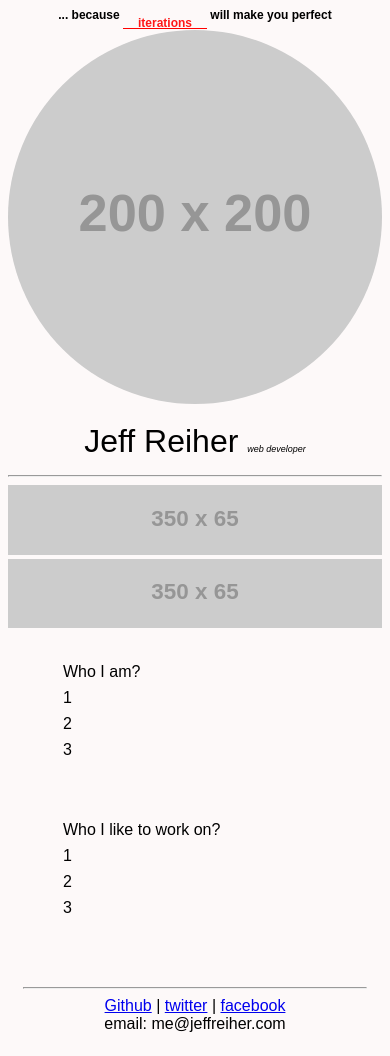
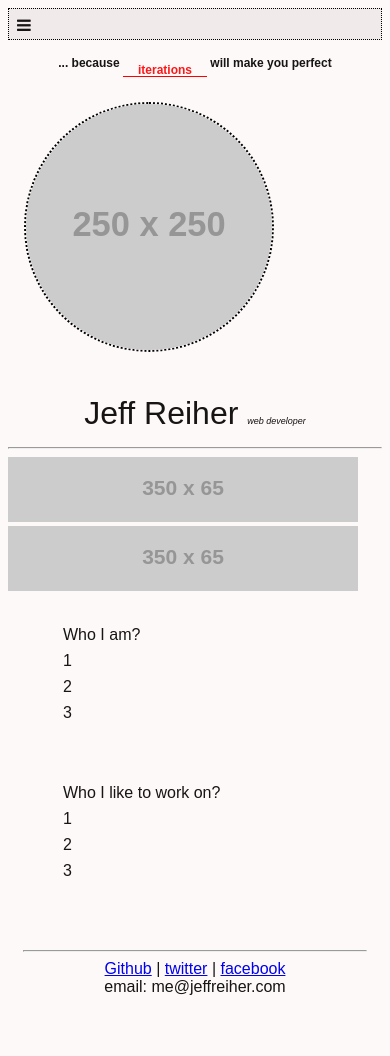
Before and after one commit to jreiher2003/jeffreiher, a Flask app: page /me in a window 390 px wide. After the commit the page ends 995 px from the top, so only its background shows below. Run offline with Flask 2, Linux system fonts and the light colour scheme; grey boxes labelled with a size stand in for pictures from a placeholder-image service; some libraries are stand-ins or nearby versions.

Commit message:
add styles to mobile first version

```diff
--- a/app/static/front.css
+++ b/app/static/front.css
@@ -1,6 +1,6 @@
 * {
     box-sizing: border-box;
-    /*border: 1px solid red !important;*/
+    /* border: 1px solid red !important; */
 }
 .row:after {
     content: "";
@@ -14,15 +14,30 @@
 html {
     font-family: "Lucida Sans", sans-serif;
 }
-img {
-    width: 100%;
-    height: auto;
+img, object, video {
+    /*width: 100%;
+    height: auto;*/
+    max-width: 100%;
+}
+div.header {
+  background-color: #F1EAEA;
+  height: 2em;
+  border: .062em dotted black;
+  padding: .5em;
+  margin-bottom: 1em;
 }
 
 img.profile {
+  clear: left;
   border-radius: 50%;
+  /* border: .75em solid #FF0026;
   width: 100%;
-  height: auto;
+  height: auto;*/
+  text-align: center;
+  margin-top: 1.5em;
+  margin-bottom: 1.5em;
+  border: .125em dotted black;
+  margin-left: 1em;
 }
 .fronts {
   text-align: center;
@@ -55,7 +70,7 @@ li {
 body{
   background: #FDF9F9;
   font-family: Arial, "Helvetica Neue", Helvetica, sans-serif;
-  color:#000;
+  color: #171414;
 }
 .tagline {
   /*margin-top: 100px;*/
--- a/app/templates/front.html
+++ b/app/templates/front.html
@@ -3,12 +3,16 @@
 <head>
 	<title>JR</title>
 	<meta name="viewport" content="width=device-width, initial-scale=1.0">
+	<link rel="stylesheet" href="//maxcdn.bootstrapcdn.com/font-awesome/4.3.0/css/font-awesome.min.css">
 	<link rel="stylesheet" href="../static/front.css">
 </head>
 
 <body>
 	<div class="grid">
 
+		<div class="row">
+			<div class="header"><i class="fa fa-bars"></i></div>
+		</div>
 		<div class="row">
 			<div class="">
 				 <h1 class="tagline">... because
@@ -24,7 +28,7 @@
 
 		<div class="row">
 			<div class="">
-				<img class="profile" src="http://placehold.it/200x200" width='200' height="200">
+				<img class="profile" src="http://placehold.it/250x250" width='250' height="250">
 			</div>
 			<div class="col-3 fronts">Jeff Reiher <span class="small">web developer</span>
 			</div>
```
